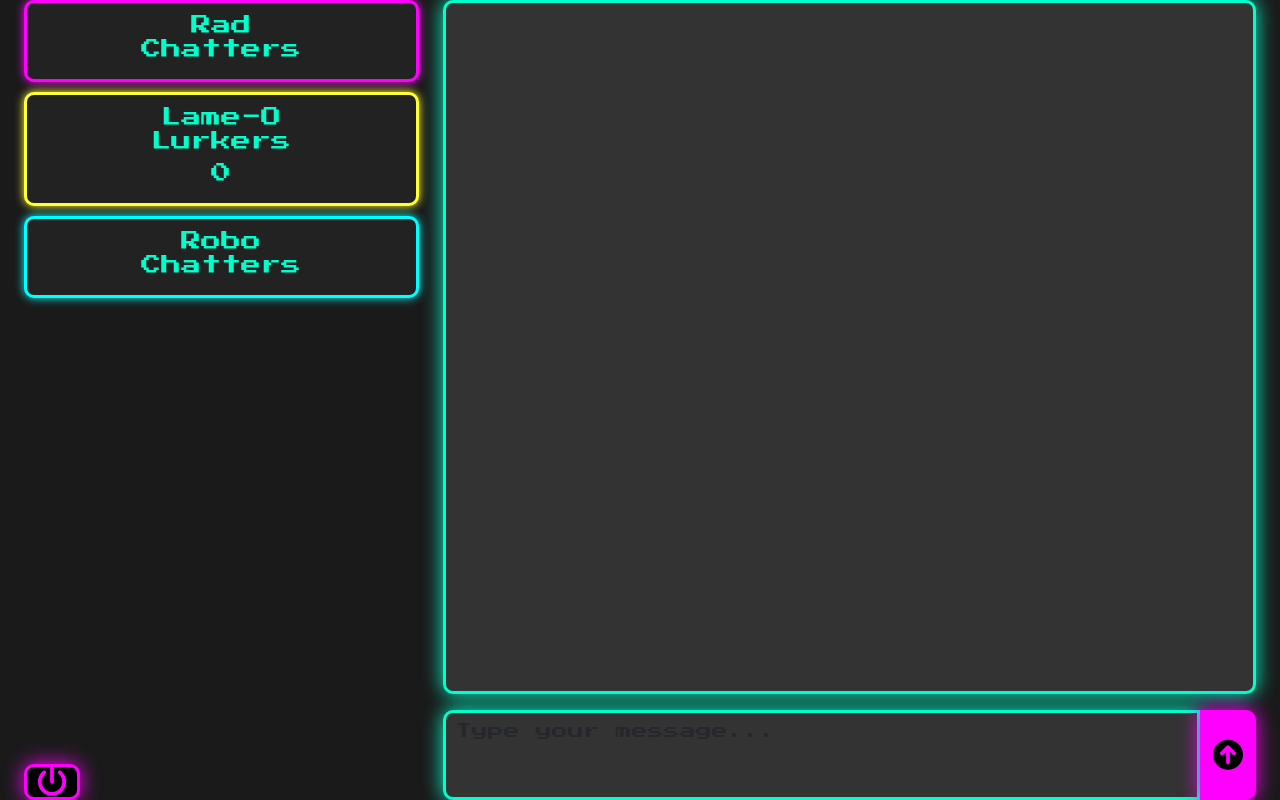
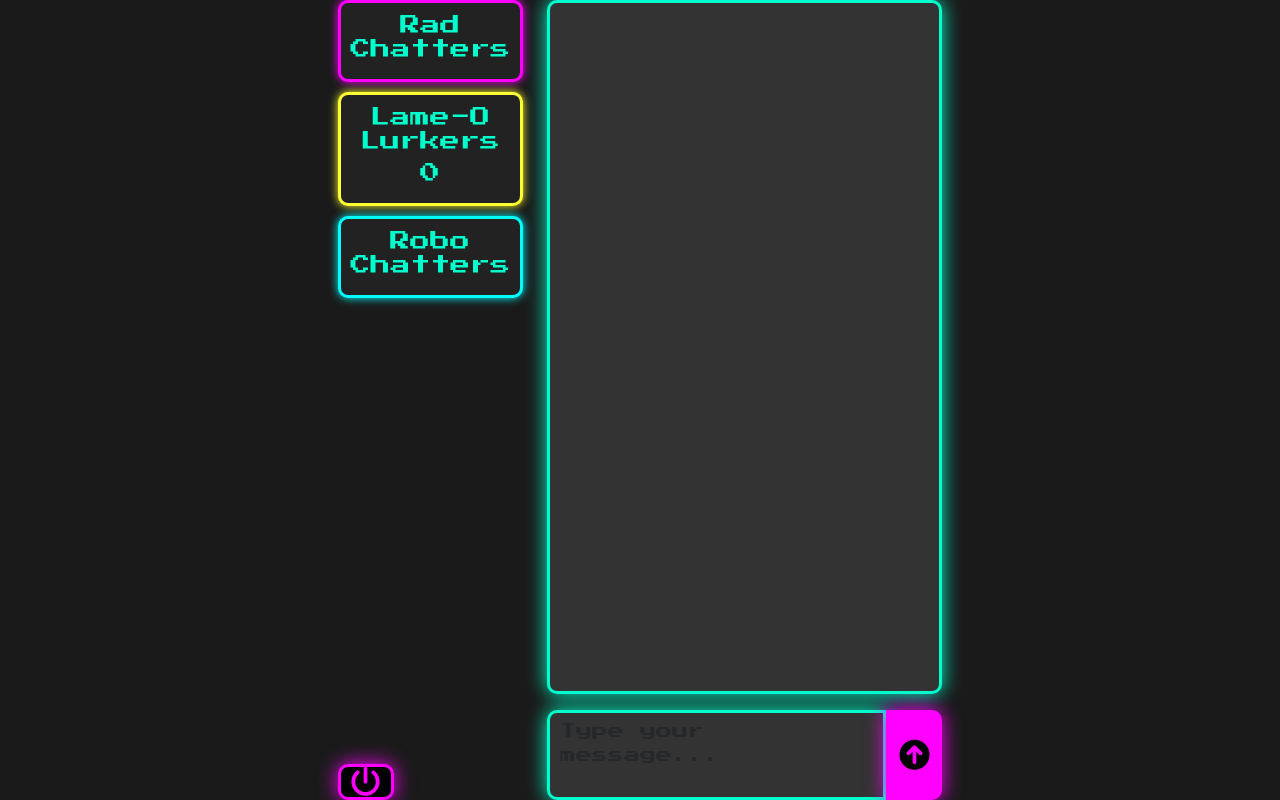
Before and after one commit to drjasonnichols/radchat, a Flask app: page /chatwindow in a window 1280 px wide. Run offline with Flask 3, Linux system fonts and the light colour scheme; data that the repository does not hold is empty; some libraries are stand-ins or nearby versions.

Commit message:
and more resizing

```diff
--- a/static/css/chat.css
+++ b/static/css/chat.css
@@ -1,4 +1,15 @@
 /* General Page Styling */
+html{
+    height: 100%;
+    display: flex;
+    flex-direction: column;
+    justify-content: flex-start;
+    align-items: center;
+    /* Remove margin and padding for full screen effect */
+    margin: 0;
+    padding: 0;
+    overflow: hidden;
+}
 body {
     /* Full page dark background with neon text and retro-style font */
     background-color: #1a1a1a;
```
